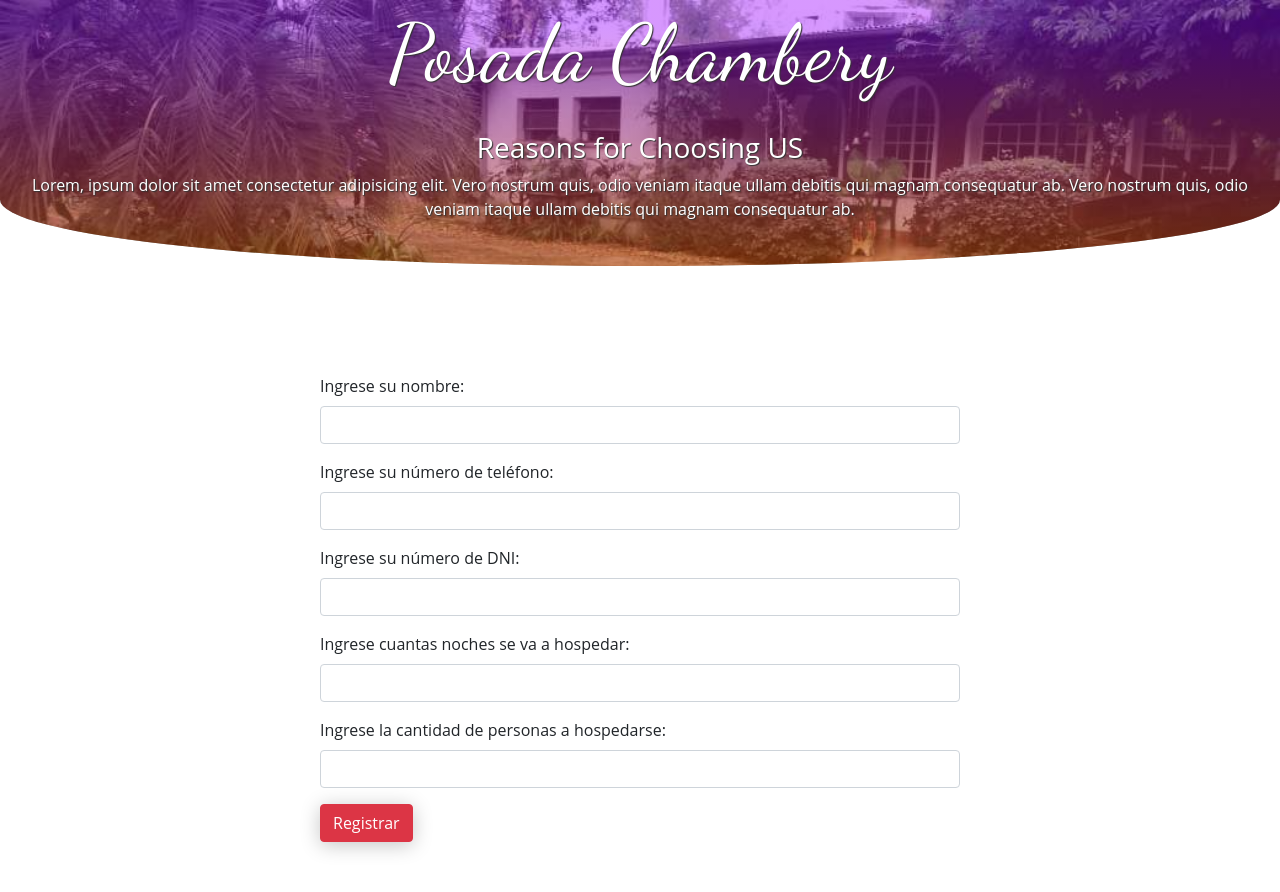
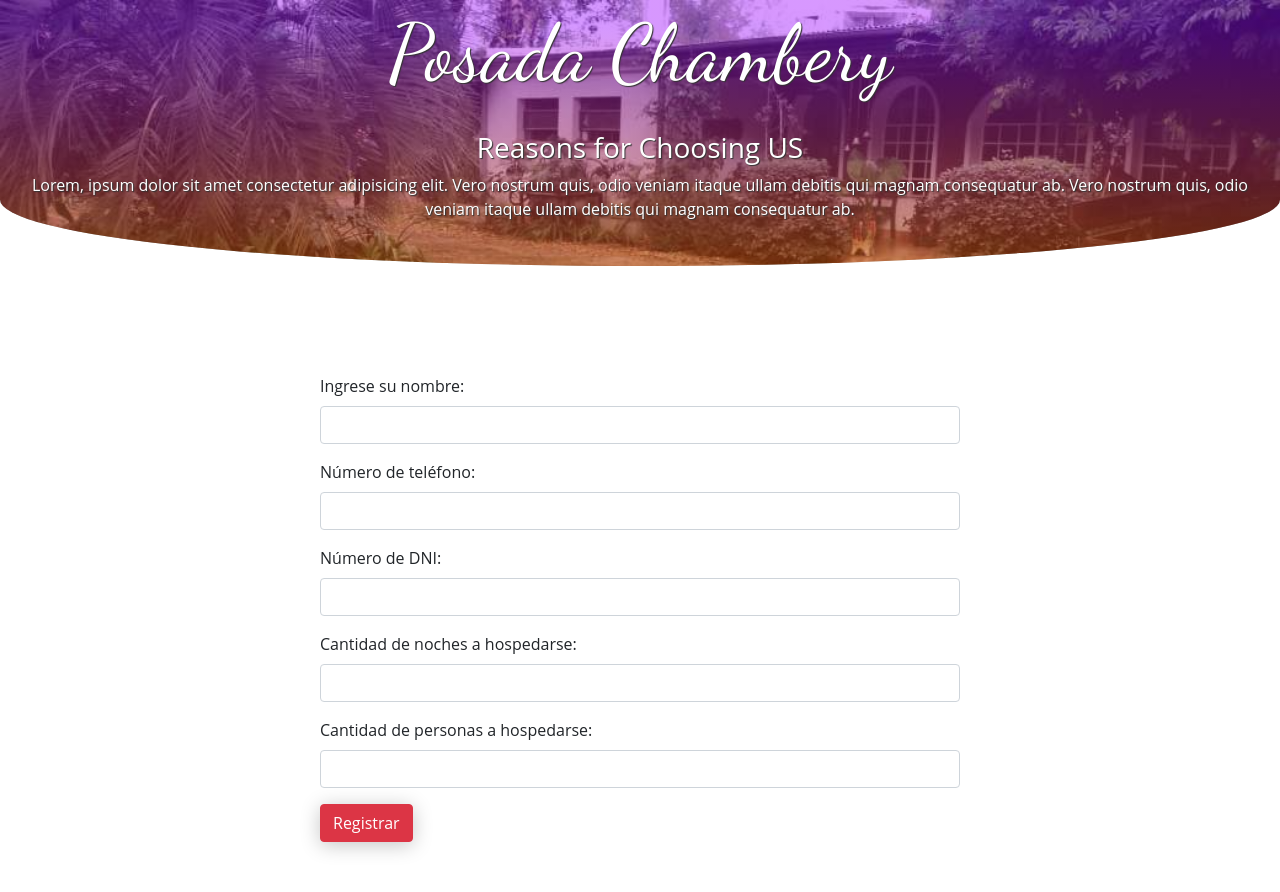
Before and after one commit to groupbit/registro-huespedes, a React (Create React App) app in the folder frontend/: page / in a window 1280 px wide. Shown: the top 892 px of the page. Built offline with nearby package versions, Linux system fonts and the light colour scheme; no server answers.

Commit message:
Cambiado el texto de los input

```diff
--- a/frontend/src/components/cargaHuesped.js
+++ b/frontend/src/components/cargaHuesped.js
@@ -35,28 +35,28 @@ class cargaHuesped extends React.Component {
                     <FormText></FormText>
                 </FormGroup>
                 <FormGroup>
-                    <Label for="telefono">Ingrese su número de teléfono:</Label>
+                    <Label for="telefono">Número de teléfono:</Label>
                     <Input type="number" name="direccion" size="10" id="direccion"
                         value={this.state.direccion} onChange={this.handleInputChange}/>
                     <FormFeedback>You will not be able to see this</FormFeedback>
                     <FormText></FormText>
                 </FormGroup>
                 <FormGroup>
-                    <Label for="dni">Ingrese su número de DNI:</Label>
+                    <Label for="dni">Número de DNI:</Label>
                     <Input type="number" name="direccion" size="10" id="direccion"
                         value={this.state.dni} onChange={this.handleInputChange}/>
                     <FormFeedback>You will not be able to see this</FormFeedback>
                     <FormText></FormText>
                 </FormGroup>
                 <FormGroup>
-                    <Label for="hospedar">Ingrese cuantas noches se va a hospedar:</Label>
+                    <Label for="hospedar">Cantidad de noches a hospedarse:</Label>
                     <Input type="number" name="direccion" size="10" id="direccion"
                         value={this.state.noches} onChange={this.handleInputChange}/>
                     <FormFeedback>You will not be able to see this</FormFeedback>
                     <FormText></FormText>
                 </FormGroup>
                 <FormGroup>
-                    <Label for="hospedar">Ingrese la cantidad de personas a hospedarse:</Label>
+                    <Label for="hospedar">Cantidad de personas a hospedarse:</Label>
                     <Input type="number" name="direccion" size="10" id="direccion"
                         value={this.state.cantPersonas} onChange={this.handleInputChange}/>
                     <FormFeedback>You will not be able to see this</FormFeedback>
```
